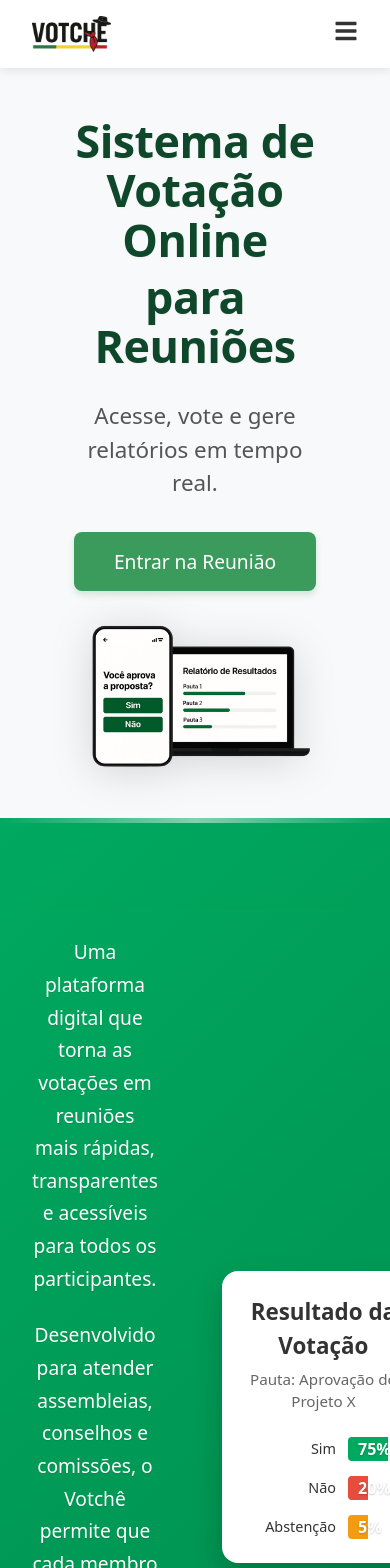
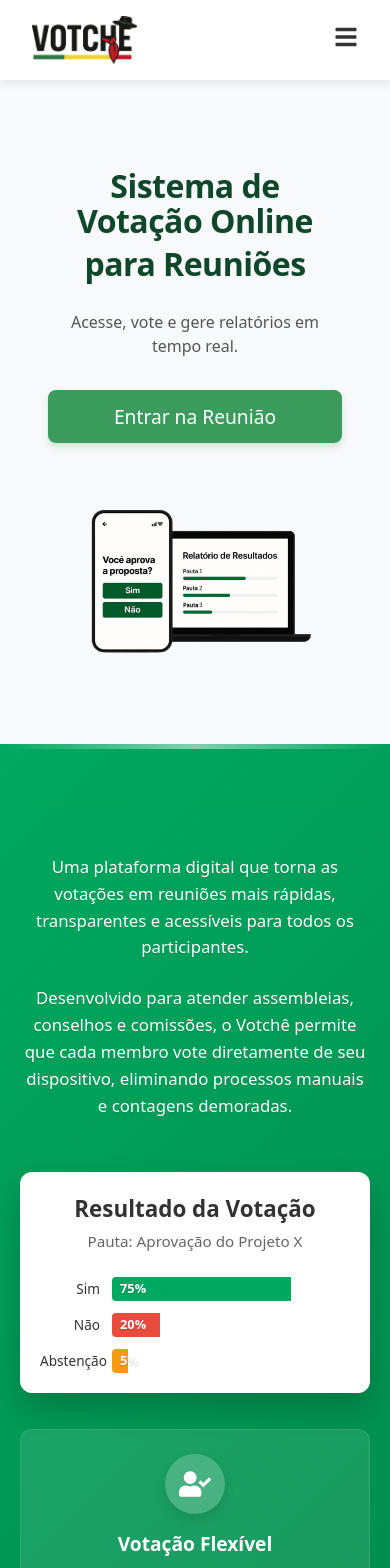
Before and after one commit to cwrricio/votche_teste, a React (Vite) app in the folder votche-front/: page / in a window 390 px wide. Shown: the top 1568 px of the page. Built offline with nearby package versions, Linux system fonts and the light colour scheme; no server answers.

Commit message:
landing page responsiva

```diff
--- a/votche-front/src/components/styles/LandingPage.css
+++ b/votche-front/src/components/styles/LandingPage.css
@@ -157,21 +157,17 @@
 /* Hero Section - Texto com mais destaque */
 .hero-container {
   display: flex;
-  flex-direction: row;
   align-items: center;
-  width: 100%;
-  max-width: 1200px;
-  margin: 0 auto;
-  padding: 0 2rem;
-  gap: 3rem;
-  min-height: 70vh; /* Definir uma altura mínima menor que antes */
-  max-height: 85vh; /* Limitar a altura máxima */
+  justify-content: space-between;
+  min-height: 500px;
+  padding: 4rem 2rem;
+  gap: 2rem;
 }
 
 .hero-text {
-  flex: 1.2; /* Manter proporção do texto */
-  text-align: left;
-  padding-right: 1rem;
+  flex: 1;
+  padding-right: 2rem;
+  max-width: 600px;
 }
 
 .hero-text h1 {
@@ -197,202 +193,239 @@
 .hero-image {
   flex: 1;
   display: flex;
+  align-items: center;
   justify-content: flex-end;
-  align-items: flex-start; /* Alinhar ao topo */
-  margin-top: -40px; /* Mover imagem para cima */
+  max-width: 550px;
 }
 
-/* Ajustes na imagem */
 .hero-image img {
-  max-width: 120%;
+  max-width: 100%;
   height: auto;
-  border-radius: 0;
-  box-shadow: none;
-  filter: drop-shadow(0 5px 20px rgba(0, 0, 0, 0.15));
-  margin-right: -40px;
+  object-fit: contain; /* Impede que a imagem seja cortada */
+  border-radius: 0; /* removido */
+  box-shadow: none; /* removido */
+  background: transparent; /* garantir transparência */
 }
 
-/* Ajustes responsivos */
-@media (max-width: 992px) {
-  .hero-text h1,
-  .hero-text h2 {
-    font-size: 3.2rem;
+/* Ajustes para a seção Sobre */
+.about-section {
+  background-color: #f8f9fa;
+  padding: 1rem 0;
 }
 
-  .hero-image {
-    margin-top: -20px; /* Menos deslocamento em telas menores */
+.about-content {
+  display: flex;
+  justify-content: space-between;
+  gap: 4rem;
+  margin: 3rem 0;
 }
 
-  .about-container {
-    gap: 2rem;
+.about-text-content {
+  flex: 1;
+  max-width: 600px;
 }
 
-  .about-text h2 {
-    font-size: 2.4rem;
+.about-visual-content {
+  flex: 1;
+  max-width: 500px;
 }
 
-  .device.laptop {
-    width: 250px;
-    height: 170px;
+.results-chart {
+  background-color: white;
+  border-radius: 8px;
+  padding: 2rem;
+  box-shadow: 0 5px 15px rgba(0, 0, 0, 0.08);
 }
 
-  .device.mobile {
-    width: 100px;
-    height: 180px;
+/* Ajustes para a seção Como funciona */
+.process-banner.rs-colors {
+  display: flex;
+  justify-content: space-between;
+  align-items: stretch;
+  background: linear-gradient(
+    to right,
+    #00a151 0%,
+    #00a151 33.3%,
+    #e20019 33.3%,
+    #e20019 66.6%,
+    #ffcc00 66.6%,
+    #ffcc00 100%
+  );
+  padding: 3.5rem 3rem;
+  border-radius: 12px;
+  margin: 4rem 0;
+  position: relative;
+}
+
+.process-step {
+  flex: 1;
+  display: flex;
+  flex-direction: column;
+  align-items: center;
+  text-align: center;
+  color: white;
+  position: relative;
+  padding: 0 1.5rem;
+}
+
+/* Media queries para responsividade */
+@media (max-width: 1024px) {
+  .hero-container {
+    padding: 3rem 2rem;
+  }
+
+  .hero-text {
+    padding-right: 1rem;
+  }
+
+  .about-content {
+    gap: 3rem;
   }
 
   .process-banner.rs-colors {
-    padding: 2.5rem 1rem;
-  }
-
-  .step-number {
-    width: 50px;
-    height: 50px;
-    font-size: 1.5rem;
-  }
-
-  .step-icon-container {
-    width: 50px;
-    height: 50px;
-  }
-
-  .step-icon {
-    font-size: 1.5rem;
-  }
-
-  .chart-container {
-    padding: 15px;
-  }
-
-  .chart-label {
-    width: 70px;
-    font-size: 0.9rem;
+    padding: 3rem 2rem;
   }
 }
 
 @media (max-width: 768px) {
+  /* Hero section em telas médias */
   .hero-container {
     flex-direction: column;
-    gap: 2rem;
+    padding: 3rem 1.5rem;
+    text-align: center;
   }
 
   .hero-text {
-    text-align: center;
     padding-right: 0;
-  }
-
-  .hero-text h1,
-  .hero-text h2 {
-    font-size: 2.8rem;
+    max-width: 100%;
   }
 
   .hero-image {
+    max-width: 100%;
     justify-content: center;
-    margin-top: 0; /* Remover deslocamento em telas pequenas */
+    margin-top: 2rem;
   }
 
   .hero-image img {
-    max-width: 100%;
-    margin-right: 0;
+    max-height: 400px; /* Limita altura em telas médias */
+    max-width: 90%;
   }
 
-  .landing-logo-img {
-    height: 36px; /* Logo menor em telas pequenas */
+  /* Seção Sobre em telas médias */
+  .about-content {
+    flex-direction: column;
+    gap: 2.5rem;
   }
 
-  .about-container {
-    flex-direction: column;
+  .about-text-content,
+  .about-visual-content {
+    max-width: 100%;
   }
 
-  .about-text {
-    padding-right: 0;
-    text-align: center;
+  /* Como funciona em telas médias */
+  .process-banner.rs-colors {
+    flex-direction: column;
+    padding: 0;
+    background: none; /* Remove o gradiente horizontal */
+    margin: 2rem 0;
   }
 
-  .features-list li {
-    justify-content: center;
+  /* Aplica cores individuais para cada etapa */
+  .process-step:nth-child(1) {
+    background-color: #00a151;
+    border-radius: 12px 12px 0 0;
+    padding: 2.5rem 1.5rem;
   }
 
-  .about-visual {
-    height: 300px;
+  .process-step:nth-child(2) {
+    background-color: #e20019;
+    padding: 2.5rem 1.5rem;
   }
 
-  .device.laptop {
-    transform: translate(-50%, -60%);
-  }
-
-  .chart-container {
-    padding: 15px;
-  }
-
-  .chart-label {
-    width: 70px;
-    font-size: 0.9rem;
-  }
-
-  .process-banner.rs-colors {
-    flex-direction: column;
-    gap: 3rem;
-    background: linear-gradient(
-      to bottom,
-      #009c3b 0%,
-      #009c3b 33.3%,
-      #e4002b 33.3%,
-      #e4002b 66.6%,
-      #ffcc29 66.6%,
-      #ffcc29 100%
-    );
-    padding: 3rem 1.5rem;
-  }
-
-  .process-step {
-    margin-bottom: 1.5rem;
-    padding-bottom: 1.5rem;
-    max-width: 300px;
-    margin-left: auto;
-    margin-right: auto;
-  }
-
-  .process-step:last-child {
-    margin-bottom: 0;
-    padding-bottom: 0;
+  .process-step:nth-child(3) {
+    background-color: #ffcc00;
+    border-radius: 0 0 12px 12px;
+    padding: 2.5rem 1.5rem;
   }
 
   .step-arrow {
     top: auto;
     right: auto;
-    bottom: -30px;
+    bottom: -10px; /* Posiciona a seta no final do bloco */
     left: 50%;
-    transform: translateX(-50%) rotate(90deg);
-    width: 30px;
+    transform: translateX(-50%) rotate(90deg); /* Rotaciona para apontar para baixo */
+    z-index: 10;
   }
 
-  .how-works-details {
-    flex-direction: column;
-    gap: 3rem;
+  /* Lista de características */
+  .highlighted .details-list {
+    grid-template-columns: 1fr;
+    gap: 1.2rem;
+  }
 }
 
-  .vote-interface-mockup {
-    max-width: 350px;
-    padding: 25px;
+@media (max-width: 480px) {
+  /* Hero section em telas pequenas */
+  .hero-container {
+    padding: 2.5rem 1rem;
   }
 
-  .details-content h3 {
-    text-align: center;
+  .hero-text h1,
+  .hero-text h2 {
+    font-size: 2rem;
+  }
+
+  .hero-subtitle {
+    font-size: 1rem;
+  }
+
+  .cta-button {
+    width: 100%;
+    padding: 0.8rem 1.5rem;
+  }
+
+  .hero-image img {
+    max-height: 300px; /* Altura ainda menor em telas muito pequenas */
+  }
+
+  /* Como funciona em telas pequenas */
+  .process-step {
+    padding: 2rem 1rem;
+  }
+
+  .step-icon-main {
+    width: 60px;
+    height: 60px;
     font-size: 1.8rem;
   }
 
-  .details-list li {
-    margin-bottom: 1.2rem;
+  .step-content h3 {
+    font-size: 1.4rem;
+    margin-top: 1rem;
+  }
+
+  .step-content p {
+    font-size: 0.9rem;
+  }
+
+  /* Seção destacada em telas pequenas */
+  .how-works-details.highlighted {
+    padding: 2rem 1rem;
+  }
+
+  .highlighted .centered-title {
+    font-size: 1.6rem;
   }
 
   .check-icon {
-    width: 30px;
-    height: 30px;
+    width: 28px;
+    height: 28px;
+    min-width: 28px;
+    font-size: 0.9rem;
   }
 
   .details-list li p {
-    font-size: 1.05rem;
+    font-size: 0.9rem;
   }
 }
 
@@ -661,6 +694,7 @@
 .process-banner.rs-colors {
   display: flex;
   justify-content: space-between;
+  align-items: stretch;
   background: linear-gradient(
     to right,
     #00a151 0%,
@@ -670,7 +704,6 @@
     #ffcc00 66.66%,
     /* Amarelo mais vibrante */ #ffcc00 100%
   );
-  border-radius: 20px;
   padding: 4rem 2rem;
   margin-bottom: 4rem;
   color: white;
@@ -1260,29 +1293,219 @@ ul.details-list {
   background-color: #008543;
 }
 
-/* Esconder elementos do menu mobile em telas grandes */
-@media (min-width: 769px) {
-  .mobile-menu-wrapper,
-  .menu-overlay {
+/* ===== MOBILE FIXES: SOBRE & COMO FUNCIONA ===== */
+
+/* até tablet */
+@media (max-width: 768px) {
+  /* respiro e contenção lateral */
+  .section-wrapper {
+    padding: 0 1.25rem;
+  }
+
+  /* --- SOBRE --- */
+  .about-section {
+    padding: 3rem 0 3.5rem;
+  }
+  .about-content {
+    flex-direction: column;
+    gap: 1.75rem;
+    align-items: stretch;
+    margin-bottom: 2.25rem;
+  }
+  .about-text-content p {
+    font-size: 1.05rem;
+    line-height: 1.6;
+  }
+  .about-visual-content {
+    max-width: 100%;
+    width: 100%;
+  }
+  .results-chart {
+    padding: 1.25rem;
+    border-radius: 12px;
+    margin: 0 auto;
+  }
+  .chart-body {
+    gap: 12px;
+  }
+  .chart-label {
+    width: 70px;
+    font-size: 0.95rem;
+  }
+  .chart-bar {
+    height: 22px;
+  }
+  .chart-fill {
+    font-size: 0.9rem;
+  }
+
+  /* --- COMO FUNCIONA --- */
+  .how-works-section {
+    padding: 3rem 0;
+  }
+  .how-works-section .section-header {
+    margin-bottom: 1.25rem;
+  }
+
+  /* empilha os passos e remove o gradiente horizontal */
+  .process-banner.rs-colors {
+    flex-direction: column;
+    background: none;
+    padding: 0;
+    margin: 1.5rem 0 2rem;
+    box-shadow: none;
+    overflow: visible;
+  }
+
+  .process-step {
+    width: 100%;
+    padding: 1.75rem 1.25rem;
+    margin: 0 0 10px;
+    border-radius: 12px;
+    color: #fff;
+  }
+  .process-step:nth-child(1) {
+    background: #00a151;
+  }
+  .process-step:nth-child(2) {
+    background: #e20019;
+  }
+  .process-step:nth-child(3) {
+    background: #ffcc00;
+    margin-bottom: 0;
+  }
+
+  .step-icon-main {
+    width: 64px;
+    height: 64px;
+    font-size: 2rem;
+    margin-bottom: 1rem;
+    box-shadow: 0 6px 16px rgba(0, 0, 0, 0.2);
+  }
+  .step-content h3 {
+    font-size: 1.25rem;
+  }
+  .step-content p {
+    font-size: 0.95rem;
+    line-height: 1.5;
+  }
+
+  /* setas ficam confusas no empilhado – some no mobile */
+  .step-arrow {
     display: none !important;
+  }
+
+  /* bloco de bullets (garante 1 coluna no mobile mesmo com regras duplicadas) */
+  .how-works-details.highlighted {
+    padding: 1.75rem 1.25rem;
+    margin-top: 2rem;
+  }
+  .highlighted .centered-title {
+    font-size: 1.5rem;
+    margin-bottom: 1.25rem;
+  }
+  .highlighted .details-list {
+    grid-template-columns: 1fr !important;
+    gap: 1rem !important;
+  }
+  .highlighted .check-icon {
+    width: 40px;
+    height: 40px;
+    font-size: 1.1rem;
+    border-radius: 8px;
+    margin-right: 12px;
+  }
+  .highlighted .details-list li p {
+    font-size: 0.95rem;
   }
 }
 
-/* Ajustes para dispositivos móveis */
-@media (max-width: 768px) {
-  /* Esconder o menu de navegação principal em telas pequenas */
-  .landing-header .landing-nav {
-    display: none;
+/* celulares pequenos */
+@media (max-width: 480px) {
+  /* título compacto */
+  .section-header h2 {
+    font-size: 2rem !important;
   }
 
-  /* Mostrar botão hambúrguer em telas pequenas */
+  /* gráficos do "Sobre" ainda mais legíveis */
+  .chart-label {
+    width: 60px;
+    font-size: 0.85rem;
+  }
+  .chart-bar {
+    height: 18px;
+  }
+  .chart-fill {
+    font-size: 0.8rem;
+    padding: 0 8px;
+  }
+
+  .how-works-section .section-header {
+    margin-bottom: 1rem;
+  }
+}
+
+/* Navegação em telas pequenas - esconder opções no header */
+@media (max-width: 768px) {
+  /* Esconder COMPLETAMENTE a navegação no header em telas pequenas */
+  .landing-header .landing-nav {
+    display: none !important;
+  }
+
+  /* Garantir que o botão hambúrguer seja visível */
   .mobile-menu-toggle {
     display: block;
     margin-left: auto;
   }
 
-  /* Estilização do menu mobile conforme implementado anteriormente */
-  .mobile-menu-wrapper {
-    /* Seus estilos existentes */
+  /* Garantir que as opções do menu mobile estejam visíveis */
+  .mobile-menu-wrapper.open .landing-nav {
+    display: block !important;
+    padding-top: 60px;
   }
 }
+
+/* Correção para features grid em dispositivos móveis */
+@media (max-width: 768px) {
+  /* Forçar layout em coluna para os cards de recursos */
+  .features-grid {
+    display: flex !important;
+    flex-direction: column !important;
+    gap: 1.5rem !important;
+    grid-template-columns: 1fr !important;
+  }
+
+  /* Ajustar cada feature card */
+  .feature-card {
+    width: 100% !important;
+    margin-bottom: 1rem;
+  }
+
+  /* Garantir espaçamento adequado */
+  .feature-card:not(:last-child) {
+    margin-bottom: 0.5rem;
+  }
+}
+
+/* Ajuste específico para telas muito pequenas */
+@media (max-width: 480px) {
+  .feature-card {
+    padding: 1.5rem 1.2rem;
+  }
+
+  .feature-icon-wrap {
+    width: 60px;
+    height: 60px;
+    margin-bottom: 1rem;
+  }
+
+  .feature-content h3 {
+    font-size: 1.2rem;
+    margin-bottom: 0.5rem;
+  }
+
+  .feature-content p {
+    font-size: 0.9rem;
+    line-height: 1.4;
+  }
+}
```
Lines whose indentation alone changed are shown as unchanged.
